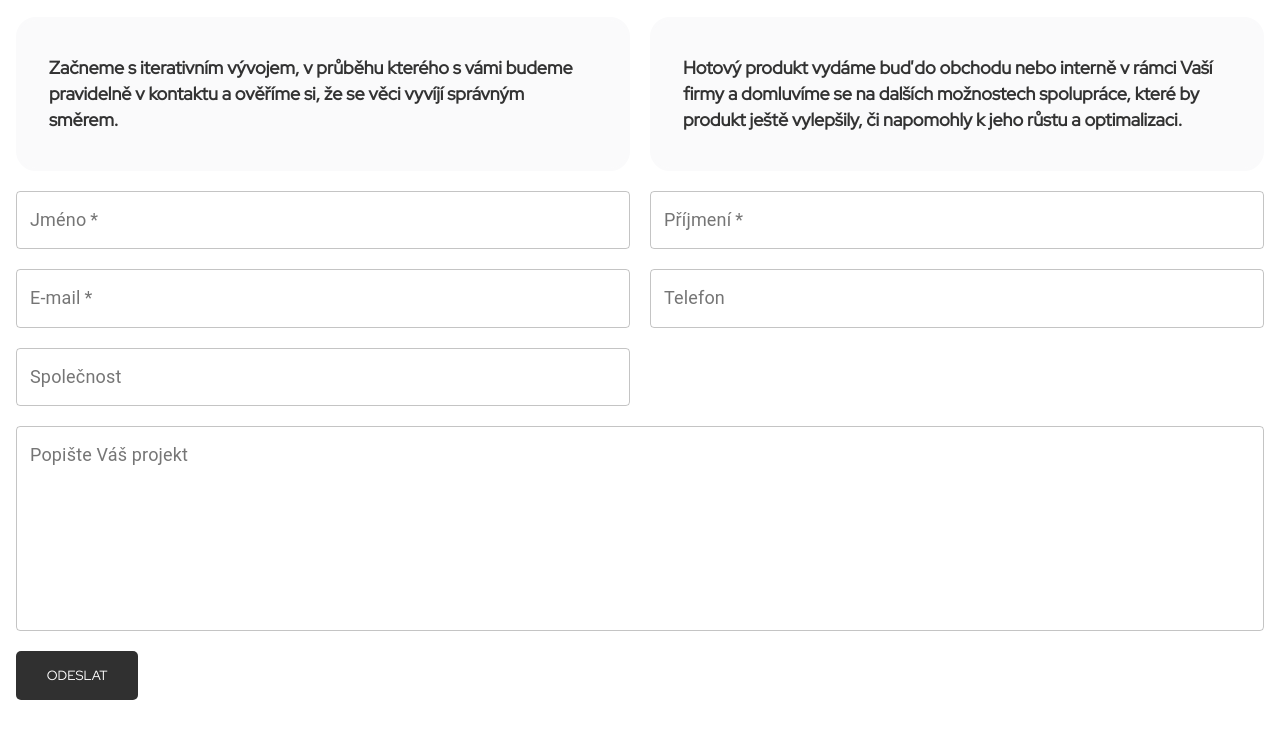
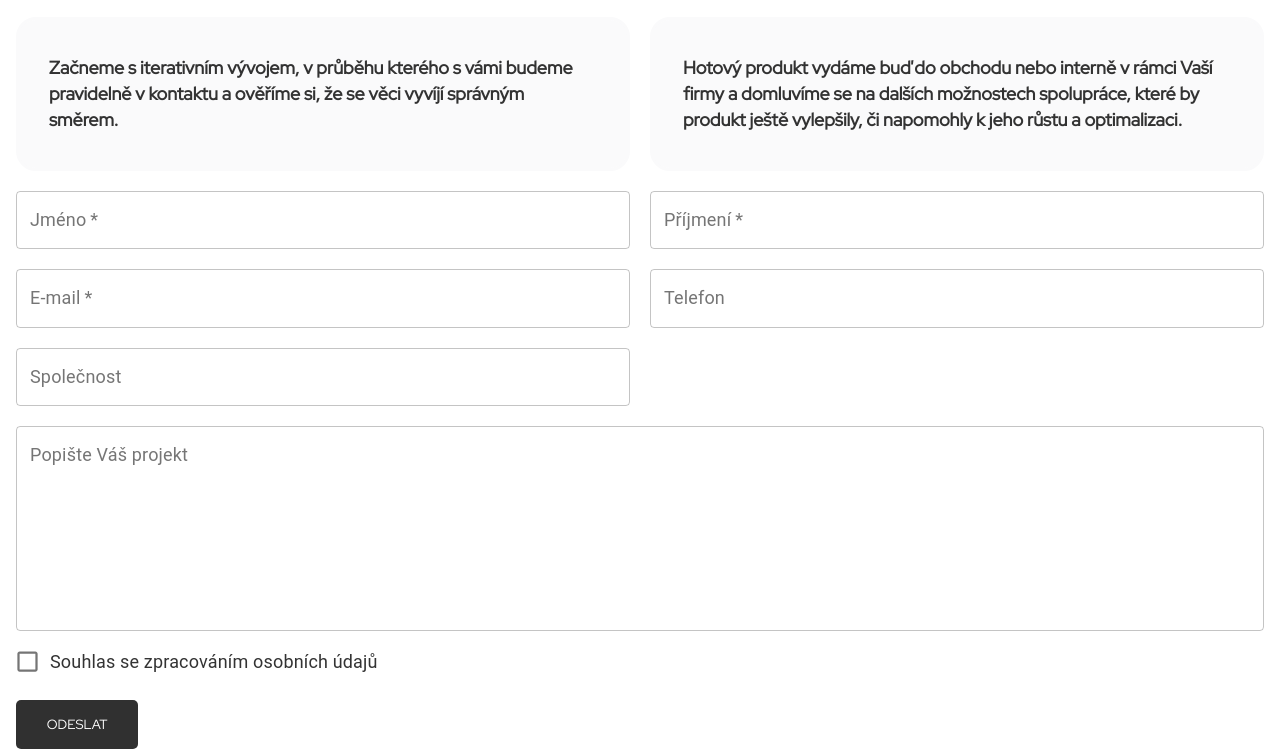
Before and after one commit to kubmir/codeers, a Gatsby site: page / in a window 1280 px wide. Shown: the part 1647-2396 px from the top of the page. Before the commit the page ends 2347 px from the top, so only its background shows below. Built offline with nearby package versions, Linux system fonts and the light colour scheme; Gatsby itself is replaced by a stand-in of ours.

Commit message:
feat: add checkbox

```diff
--- a/src/components/contactForm.js
+++ b/src/components/contactForm.js
@@ -2,6 +2,19 @@ import * as React from 'react';
 import styled from 'styled-components';
 
 import TextField from '@material-ui/core/TextField';
+import FormControlLabel from '@material-ui/core/FormControlLabel';
+import Checkbox from '@material-ui/core/Checkbox';
+import { withStyles } from '@material-ui/core/styles';
+import FormHelperText from '@material-ui/core/FormHelperText';
+
+const CustomCheckbox = withStyles({
+  root: {
+    '&$checked': {
+      color: '#fbd116',
+    },
+  },
+  checked: {},
+})((props) => <Checkbox color="default" style={{ color: props.error ? '#f44336' : '' }} {...props} />);
 
 const ContactFormWrapper = styled.div`
   display: grid;
@@ -23,7 +36,7 @@ export const TextAreaWrapper = styled.div`
 `;
 
 export const SendButtonWrapper = styled.button`
-  margin-top: 20px;
+  margin-top: 16px;
 `;
 
 const ContactForm = () => {
@@ -37,9 +50,26 @@ const ContactForm = () => {
     setContactFormData(newState);
   };
 
-  const onSubmit = (event) => {
+  const onSubmit = () => {
     setSubmitClicked(true);
-    console.log(contactFormData);
+
+    if (
+      contactFormData.name &&
+      contactFormData.surname &&
+      contactFormData.gdprConsent &&
+      contactFormData.email &&
+      contactFormData.project
+    ) {
+      //TODO send mail
+      console.log(contactFormData);
+    }
+  };
+
+  const handleChange = (event) => {
+    const newState = { ...contactFormData };
+    newState[event.target.id] = event.target.checked;
+
+    setContactFormData(newState);
   };
 
   return (
@@ -106,6 +136,21 @@ const ContactForm = () => {
           error={submitClicked && !contactFormData.project}
         />
       </TextAreaWrapper>
+      <FormControlLabel
+        style={{ width: '100%', marginTop: '8px' }}
+        control={
+          <CustomCheckbox
+            id="gdprConsent"
+            error={submitClicked && !contactFormData.gdprConsent}
+            checked={contactFormData.gdprConsent}
+            onChange={handleChange}
+          />
+        }
+        label="Souhlas se zpracováním osobních údajů"
+      />
+      {submitClicked && !contactFormData.gdprConsent && (
+        <FormHelperText style={{ color: '#f44336' }}>Povinný údaj</FormHelperText>
+      )}
       <SendButtonWrapper onClick={onSubmit}>Odeslat</SendButtonWrapper>
     </div>
   );
```
